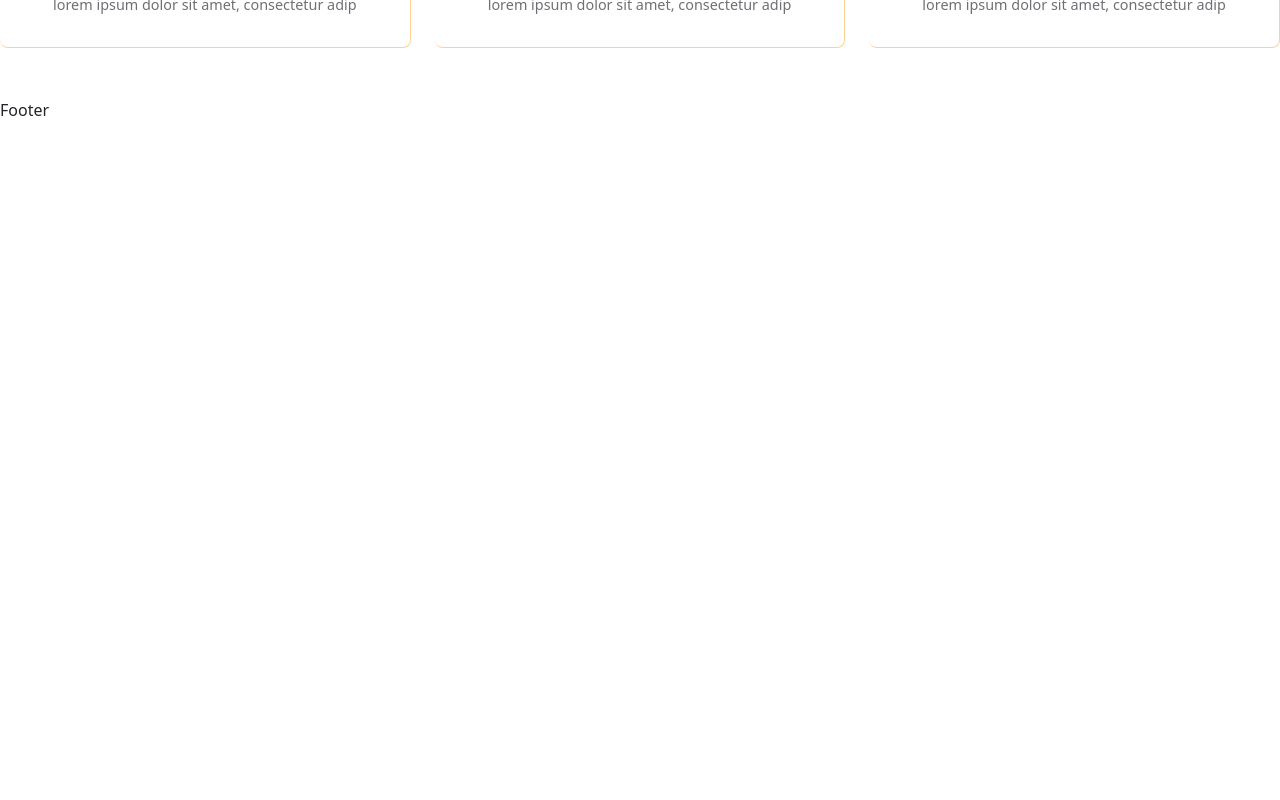
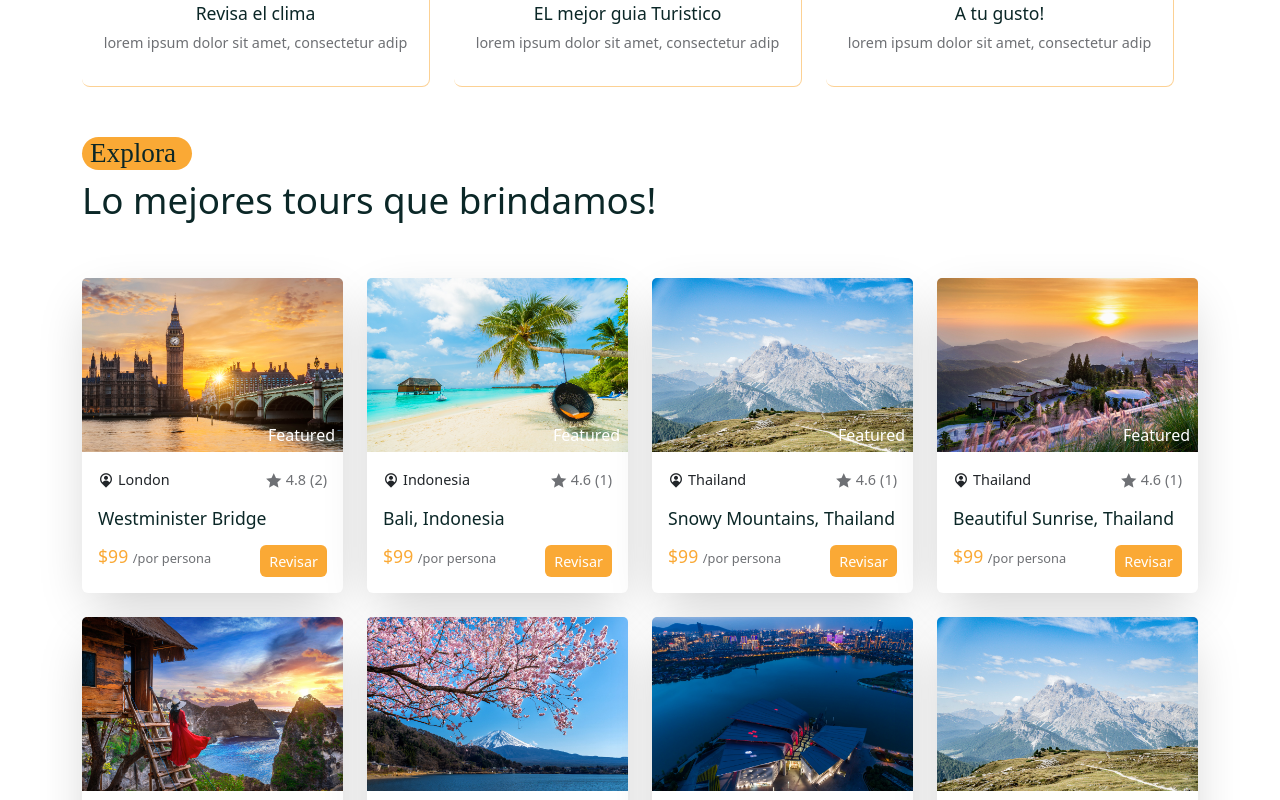
Before and after one commit to arik06/ucamp-enero, a React (Create React App) app in the folder frontend/: page /home in a window 1280 px wide. Shown: the part 1000-1800 px from the top of the page. Before the commit the page ends 1122 px from the top, so only its background shows below. Built offline with nearby package versions, Linux system fonts and the light colour scheme; a web font is replaced by a local one.

Commit message:
tercer commit

```diff
--- a/frontend/src/assets/data/tours.js
+++ b/frontend/src/assets/data/tours.js
@@ -19,6 +19,10 @@
       {
         name: "jhon doe",
         rating: 4.6,
+      },
+      {
+        name: "jhon doe",
+        rating: 5,
       },
     ],
     avgRating: 4.5,
@@ -123,12 +127,7 @@
     price: 99,
     maxGroupSize: 8,
     desc: "this is the description",
-    reviews: [
-      {
-        name: "jhon doe",
-        rating: 4.6,
-      },
-    ],
+    reviews: [],
     avgRating: 4.5,
     photo: tourImg07,
     featured: false,
@@ -142,10 +141,7 @@
     maxGroupSize: 8,
     desc: "this is the description",
     reviews: [
-      {
-        name: "jhon doe",
-        rating: 4.6,
-      },
+
     ],
     avgRating: 4.5,
     photo: tourImg03,
--- /dev/null
+++ b/frontend/src/components/Featured-tours/FeaturedTourList.jsx
@@ -0,0 +1,21 @@
+
+
+import React from 'react'
+import TourCard from '../../shared/TourCard'
+import tourData from '../../assets/data/tours'
+import {Col} from 'reactstrap'
+
+const FeaturedTourList = () => {
+  return <>
+  {
+    tourData?.map(tour =>(
+
+      <Col lg="3" className='mb-4' key={tour.id}><TourCard tour={tour}/></Col>
+    ))
+  }
+
+
+  </>
+}
+
+export default FeaturedTourList
--- a/frontend/src/pages/Home.jsx
+++ b/frontend/src/pages/Home.jsx
@@ -10,6 +10,7 @@
 
 import SearchBar from '../shared/SearchBar';
 import ServiceList from '../services/ServiceList';
+import FeaturedTourList from '../components/Featured-tours/FeaturedTourList';
 
 
 
@@ -52,13 +53,29 @@
     </section>
     {/* hero section start */}
 <section>
+  <Container>
+  <Row>
 <Col lg='5' style={{marginLeft: "6rem"}}>
   <h5 className="services__subtitle">Cuales son nuestros servicios?</h5>
   <h2 className='services_title'>Ofrecemos los mejores servicios </h2>
 </Col>
 <ServiceList/>
+</Row>
+</Container>
 </section>
 
+
+{/* especial seccion tour  */}
+<Container>
+  <Row>
+    <Col lg="12" className='mb-5'>
+      <Subtitle subtitle={'Explora '}/>
+      <h2 className='featured__tour-title'>Lo mejores tours que brindamos!</h2>
+    </Col>
+    <FeaturedTourList/>
+  </Row>
+</Container>
+{/* especial seccion tour final  */}
     </>
   )
 }
--- /dev/null
+++ b/frontend/src/shared/TourCard.jsx
@@ -0,0 +1,57 @@
+
+
+import React from 'react'
+import {Card, CardBody} from 'reactstrap';
+import {Link} from 'react-router-dom';
+
+import "./tour-card.css";
+
+const TourCard = ({tour}) => {
+  const {
+    id, title,city,  photo, price, featured,  reviews}= tour
+
+    const totalRating = reviews?.reduce((acc,item)=> acc+item.rating, 0)
+    const avgRating =
+     totalRating === 0
+      ? ''
+       : totalRating === 1
+        ? totalRating
+         : totalRating/ reviews?.length;
+
+
+    return <div className='tour__card'>
+        <Card>
+            <div className='tour__img'>
+                <img src={photo} alt="tour-img" />
+                { featured && <span>Featured</span>}
+            </div>
+
+            <CardBody>
+            <div className="card__top d-flex align-items-center justify-content-between">
+                <span className='tour__location d-flex align-items-center gap-1'>
+                <i class="ri-map-pin-user-fill"></i> {city}
+                </span>
+
+                <span className='tour__rating d-flex align-items-center gap-1'>
+                <i class="ri-star-fill"></i> {avgRating === 0 ? null :avgRating }
+                {totalRating === 0 ? 'Not rated' : <span>({reviews.length})</span>}
+                </span>
+            </div>
+            <h5 className='tour__title'><Link to={`/tours/${id}`}>{title}</Link> </h5>
+
+            <div className='card__bottom d-flex align-items-center justify-content-center justify-content-between mt-3'>
+                <h5>${price} <span>/por persona</span></h5>
+                <button className='btn booking__btn'>
+                    <Link to={`/tours/${id}`}> Revisar</Link>
+                </button>
+            </div>
+        </CardBody>
+        </Card>
+
+    </div>
+  }
+
+
+
+
+export default TourCard
--- /dev/null
+++ b/frontend/src/shared/tour-card.css
@@ -0,0 +1,105 @@
+
+
+
+.tour__img img{
+    width: 100%;
+    border-radius: 5px 5px 0 0;
+
+
+}
+
+.card {
+    border:none !important;
+    box-shadow: rgba(0, 0, 0, 0.2) 0px 18px 50px -10px;
+}
+
+.tour__img{
+    position: relative;
+
+}
+
+.tour__img span{
+    position: absolute;
+    bottom: 0;
+    right: 0;
+    width: max-content;
+    height: max-content;
+    z-index: 10;
+    background: var(-primary-color );
+    color:#fff;
+padding: 0.3rem 0.5rem;
+border-radius: 3px 0 0 0;
+
+
+
+}
+
+.card__top spam i {
+    color: var(--secondary-color);
+}
+
+.tour__rating {
+    font-size: 0.9rem;
+    color: var(--text-color);
+
+}
+
+.tour__location{
+    color: var(heading-color);
+    font-weight: 500;
+    font-size: 0.9rem;
+}
+
+.tour__rating i,
+.tour__location i{
+    font-size: 1rem;
+}
+
+.tour__title{
+    margin-top: 1rem;
+    font-size: 1.1rem;
+    cursor: pointer;
+
+}
+
+
+.tour__title a{
+    text-decoration: none;
+    color: var(--heading-color);
+    transition: .3s;
+
+}
+
+.tour__title a:hover{
+    color: var(--secondary-color);
+
+}
+
+.card__bottom h5{
+    color: var(--secondary-color);
+    font-size: 1.1rem;
+
+}
+
+.card__bottom h5 span{
+    font-weight: 500;
+    color: var(--text-color);
+    font-size: 0.8rem;
+}
+
+.booking__btn{
+    background: var(--secondary-color) !important;
+    cursor: pointer;
+    padding: 0.2rem 0.5rem !important;
+
+}
+
+.booking__btn a{
+    text-decoration: none ;
+    font-size: .9rem;
+    color: #fff;
+}
+
+.booking__btn a:hover{
+    color: #fff;
+}
--- a/frontend/src/styles/home.css
+++ b/frontend/src/styles/home.css
@@ -54,3 +54,8 @@
     font-size: 2.5rem;
 font-weight: 500;
 }
+
+.featured__tour-title{
+    font-size: 2.3rem;
+    font-weight: 500;
+}
```
